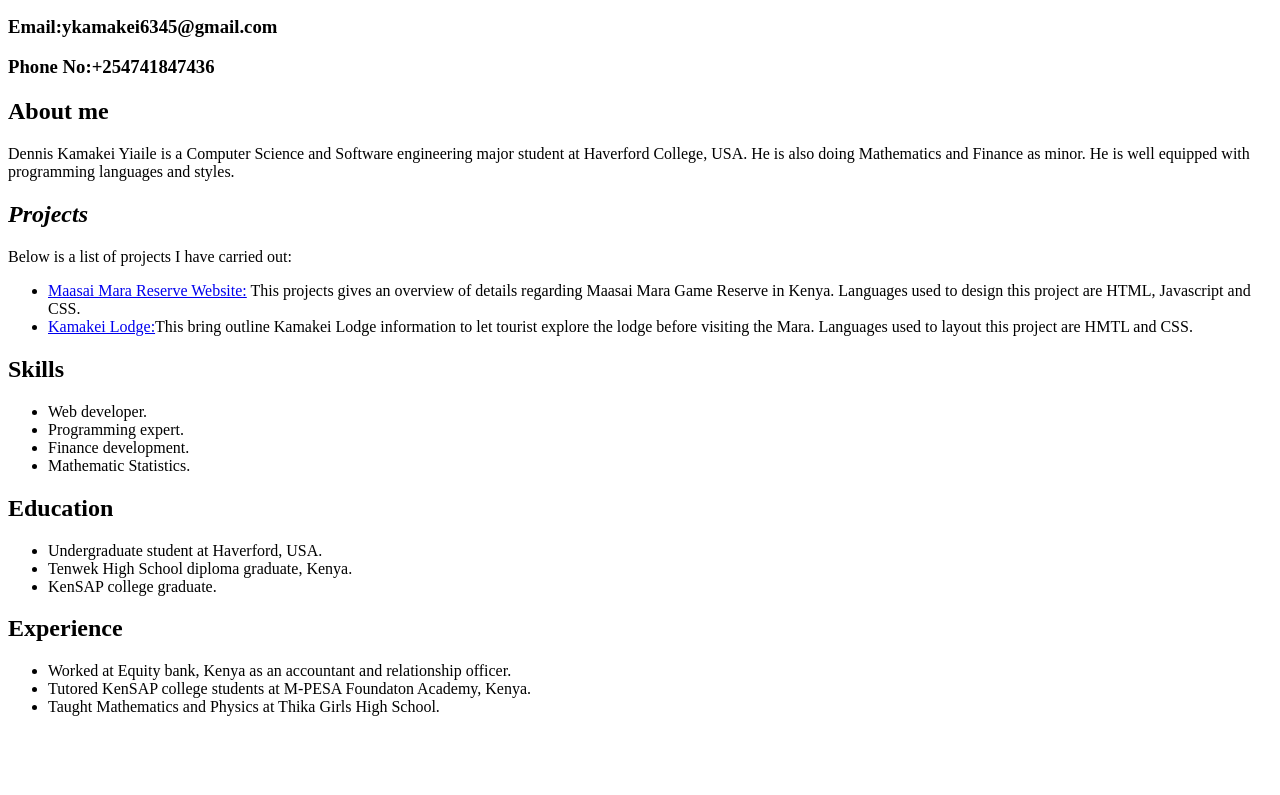
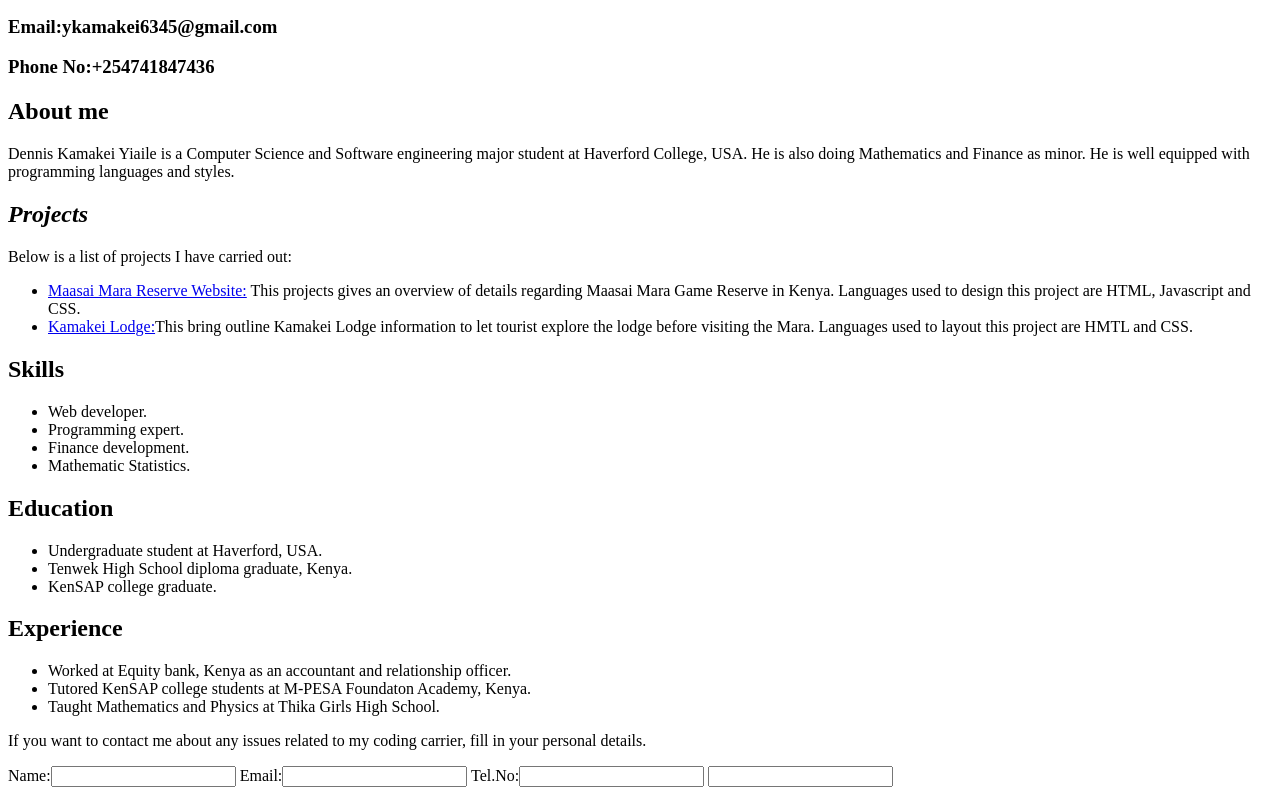
Before and after one commit to Dennis-tec/my-portfolio, a plain HTML site: page index.html in a window 1280 px wide. Shown: the part 105-900 px from the top of the page. Before the commit the page ends 837 px from the top, so only its background shows below. Drawn offline with Linux system fonts and the light colour scheme.

Commit message:
add input details

```diff
--- a/index.html
+++ b/index.html
@@ -57,7 +57,8 @@
     </ul>
 
   </div>
-
+  <p>If you want to contact me about any issues related to my coding carrier, fill in your personal details.</p>
+  Name:<input type="text"> Email:<input type="text"> Tel.No:<input type="number"> <input type="<strong>submit</strong>">
 
 </div>
   </body>
```
